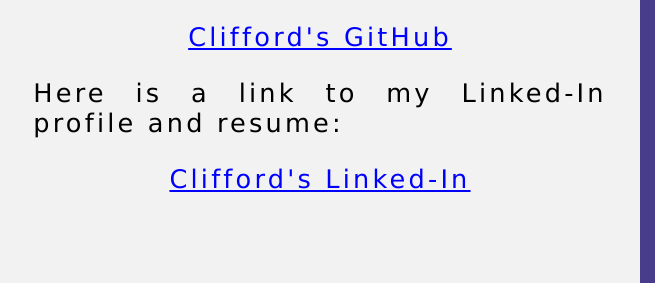
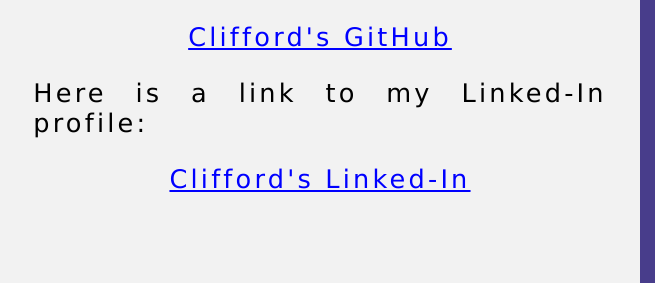
Before and after one commit to clcar23/HTML-and-CSS-projects, a plain HTML site: page Portfolio_Website/index.html in a window 1280 px wide. Shown: the part 1653-1941 px from the top of the page, 0-655 px from the left. Drawn offline with Linux system fonts and the light colour scheme.

Commit message:
Update index.html
edits

```diff
--- a/Portfolio_Website/index.html
+++ b/Portfolio_Website/index.html
@@ -131,7 +131,7 @@
             <p>You can view my coding projects on my GitHub profile here:
                 <p class="center"><a href="https://github.com/clcar23" target="_blank">Clifford's GitHub</a></p>
             </p>
-            <p>Here is a link to my Linked-In profile and resume:
+            <p>Here is a link to my Linked-In profile:
             <p class="center"><a href="https://www.linkedin.com/in/clcar23/" target="_blank">Clifford's Linked-In</a></p>
             </p>
         </div>
```
